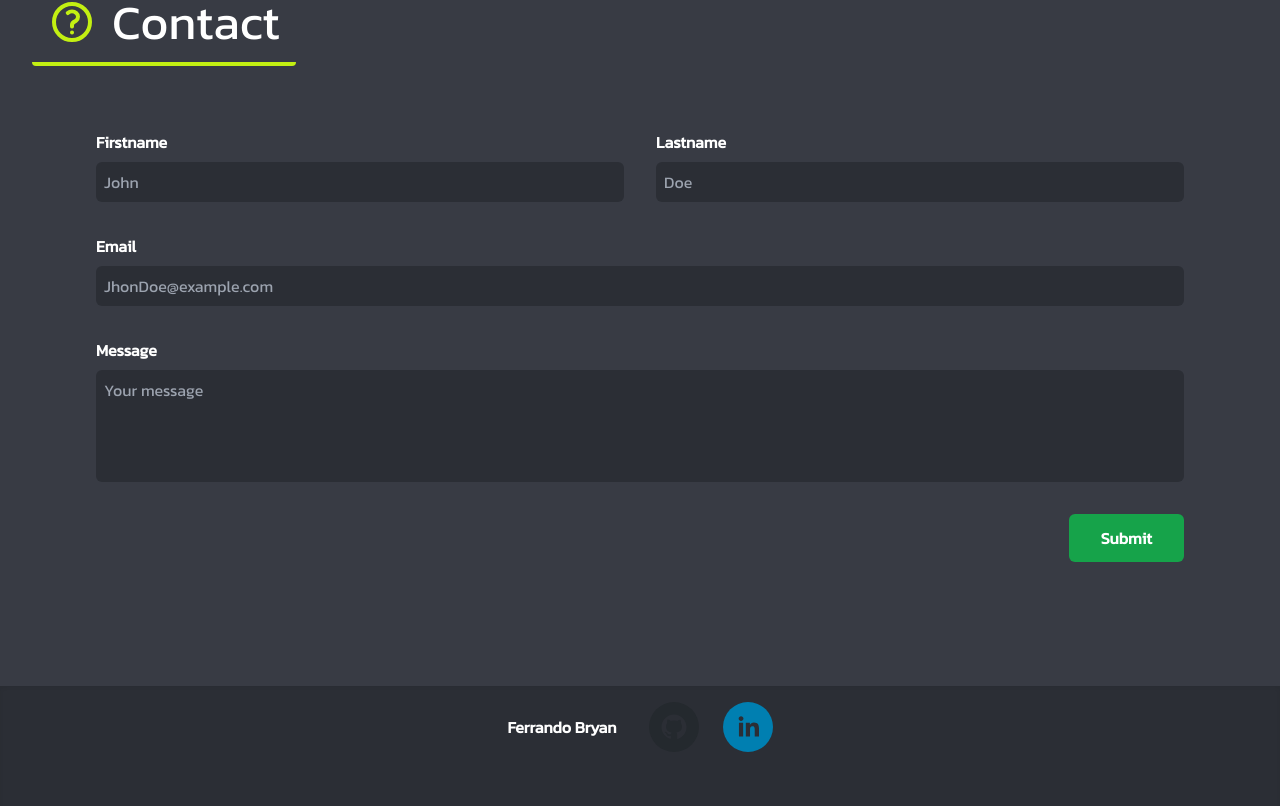
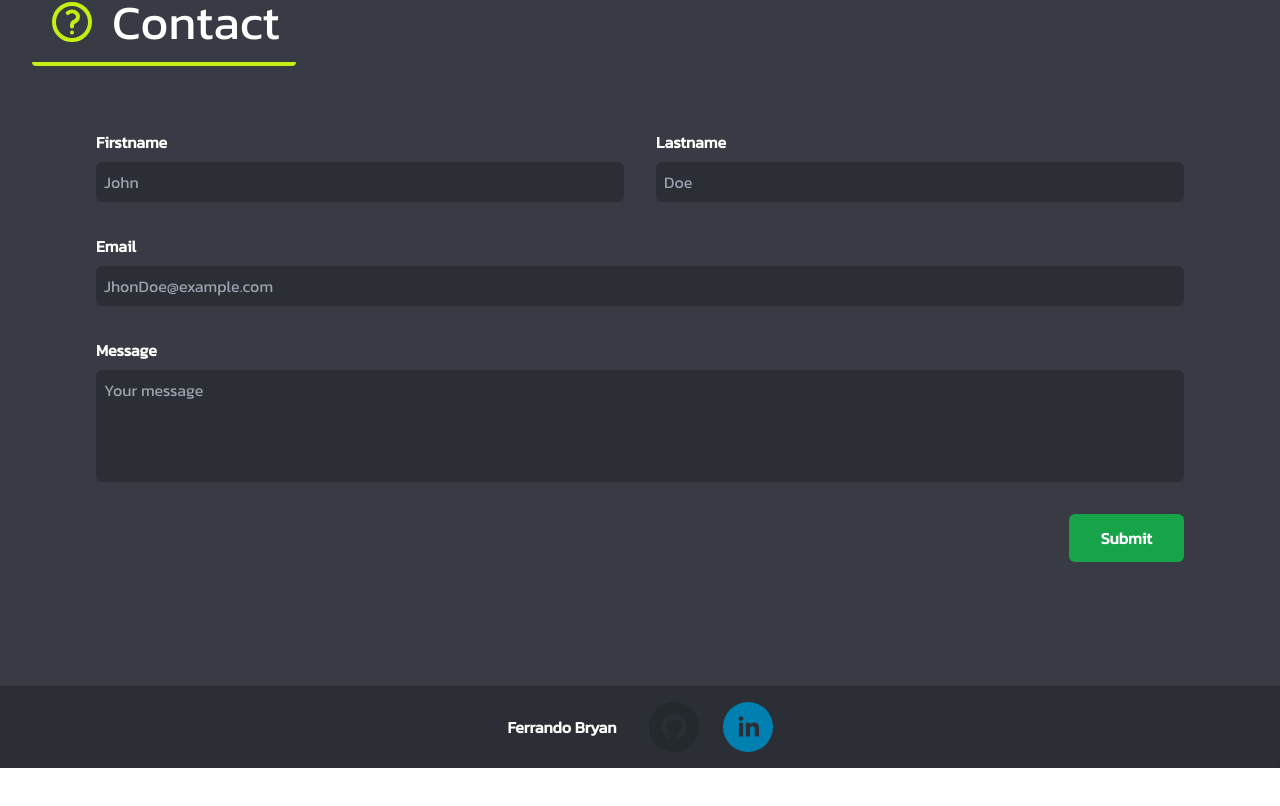
Before and after one commit to BryanFRD/T-WEB-500-digitalResume-LIL_bryan-ferrando, a React (Vite) app: page / in a window 1280 px wide. Shown: the part 3314-4120 px from the top of the page. After the commit the page ends 4082 px from the top, so only its background shows below. Built offline with nearby package versions, Linux system fonts and the light colour scheme.

Commit message:
Fixed padding bottom for mobile navbar

```diff
--- a/src/components/Footer.jsx
+++ b/src/components/Footer.jsx
@@ -3,7 +3,7 @@ import { SocialIcon } from 'react-social-icons';
 
 const Footer = () => {
   return (
-    <div className='p-2 pt-4 pb-24 flex gap-8 justify-center items-center bg-backgrounddark text-white font-semibold shadow-inner'>
+    <div className='p-2 pt-4 pb-24 md:pb-4 flex gap-8 justify-center items-center bg-backgrounddark text-white font-semibold shadow-inner'>
       <div className=''>
         <span>
           Ferrando Bryan
```
